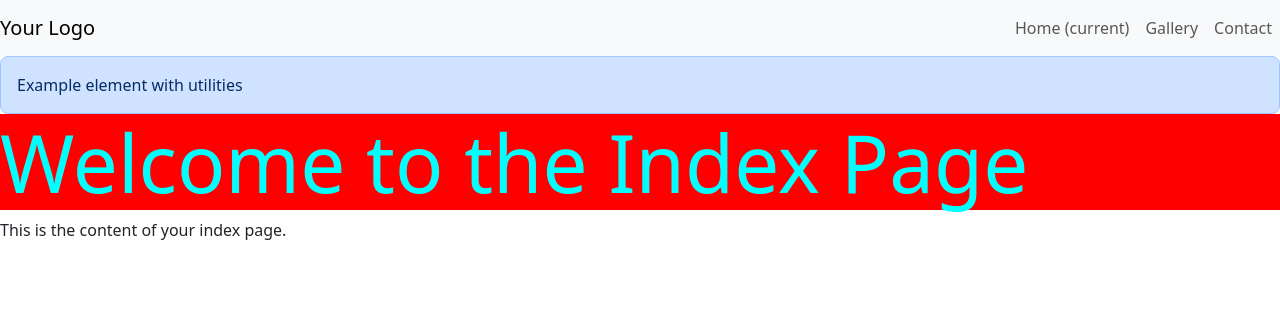
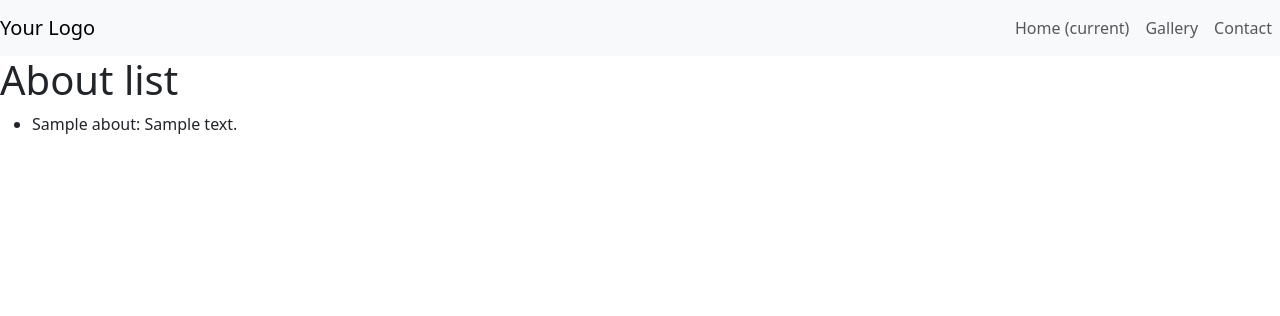
Before and after one commit to ZebaRobert/MK-wood-design, a Django app: template index/templates/index/index.html in a window 1280 px wide. Shown: the top 316 px of the page. Run offline with Django 5.2, Linux system fonts and the light colour scheme; the template is opened without the code that fills it: most values are stand-ins (such as "Sample title", 1, 10 or a date in 2020).

Commit message:
Write views.py for index app. update urls.py and index.html

```diff
--- a/index/models.py
+++ b/index/models.py
@@ -11,3 +11,6 @@ class About(models.Model):
         folder='background/'
     )
     content = models.TextField()
+
+    def __str__(self):
+        return self.title
--- a/index/templates/index/index.html
+++ b/index/templates/index/index.html
@@ -1,9 +1,10 @@
 {% extends 'base.html' %}
 
 {% block content %}
-<div class="p-3 text-primary-emphasis bg-primary-subtle border border-primary-subtle rounded-3">
-    Example element with utilities
-  </div>
-<h1>Welcome to the Index Page</h1>
-<p>This is the content of your index page.</p>
+    <h1>About list</h1>
+    <ul>
+        {% for about in about_list %}
+            <li>{{ about.title }}: {{ about.content }}</li>
+        {% endfor %}
+    </ul>
 {% endblock %}
--- a/index/urls.py
+++ b/index/urls.py
@@ -1,6 +1,7 @@
 from django.urls import path
-from . import views
+from .views import index, AboutListView
 
 urlpatterns = [
-    path("", views.index, name="index"),
+    path('', index, name='index'),
+    path('about/', AboutListView.as_view(), name='about_list'),
 ]
--- a/static/css/style.css
+++ /dev/null
@@ -1,5 +0,0 @@
-h1{
-background-color: red;
-color:aqua !important;
-font-size: 500% !important;
-}
```
Also changed, not shown: index/views.py (+5 -3 lines).
